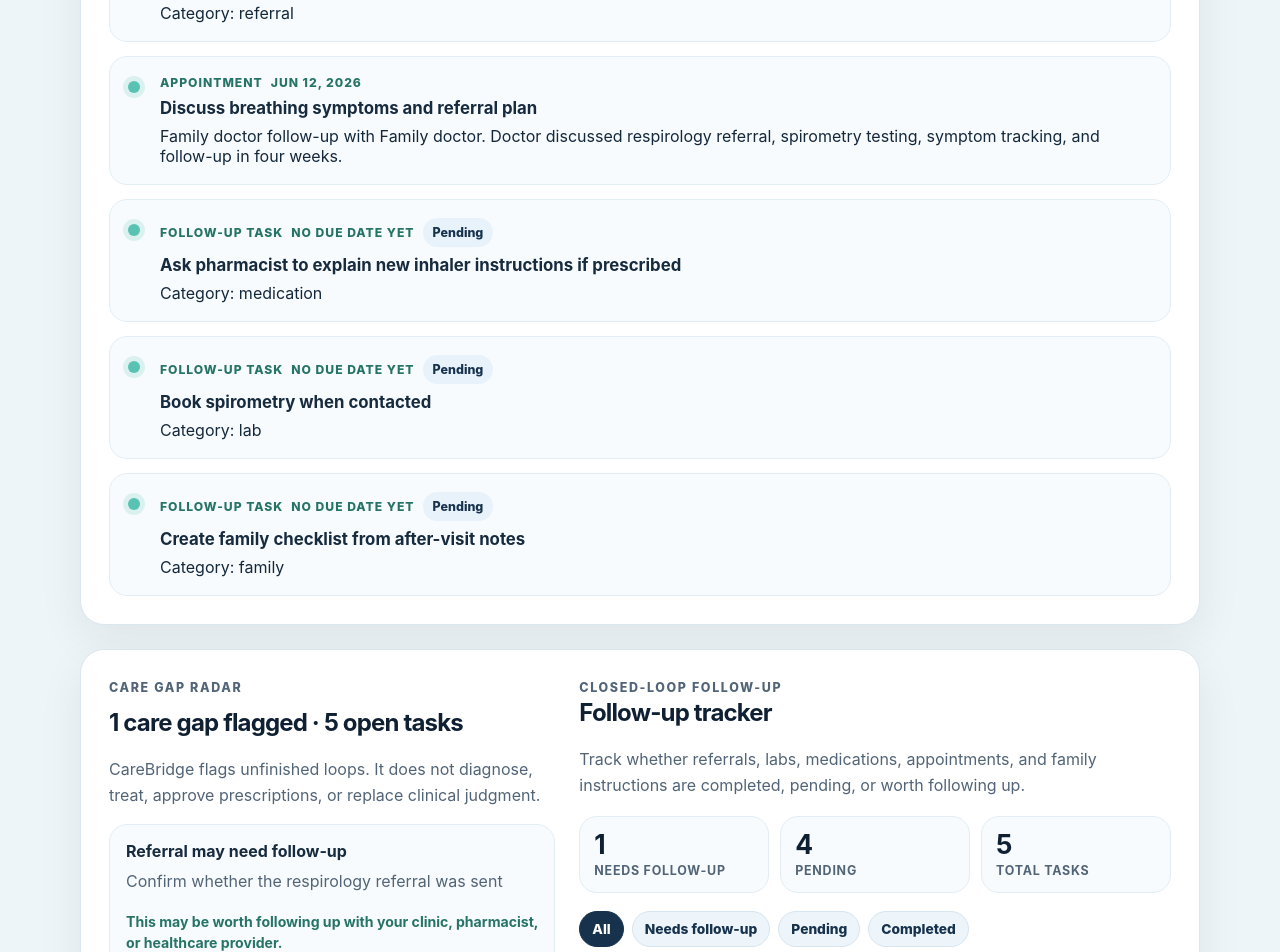
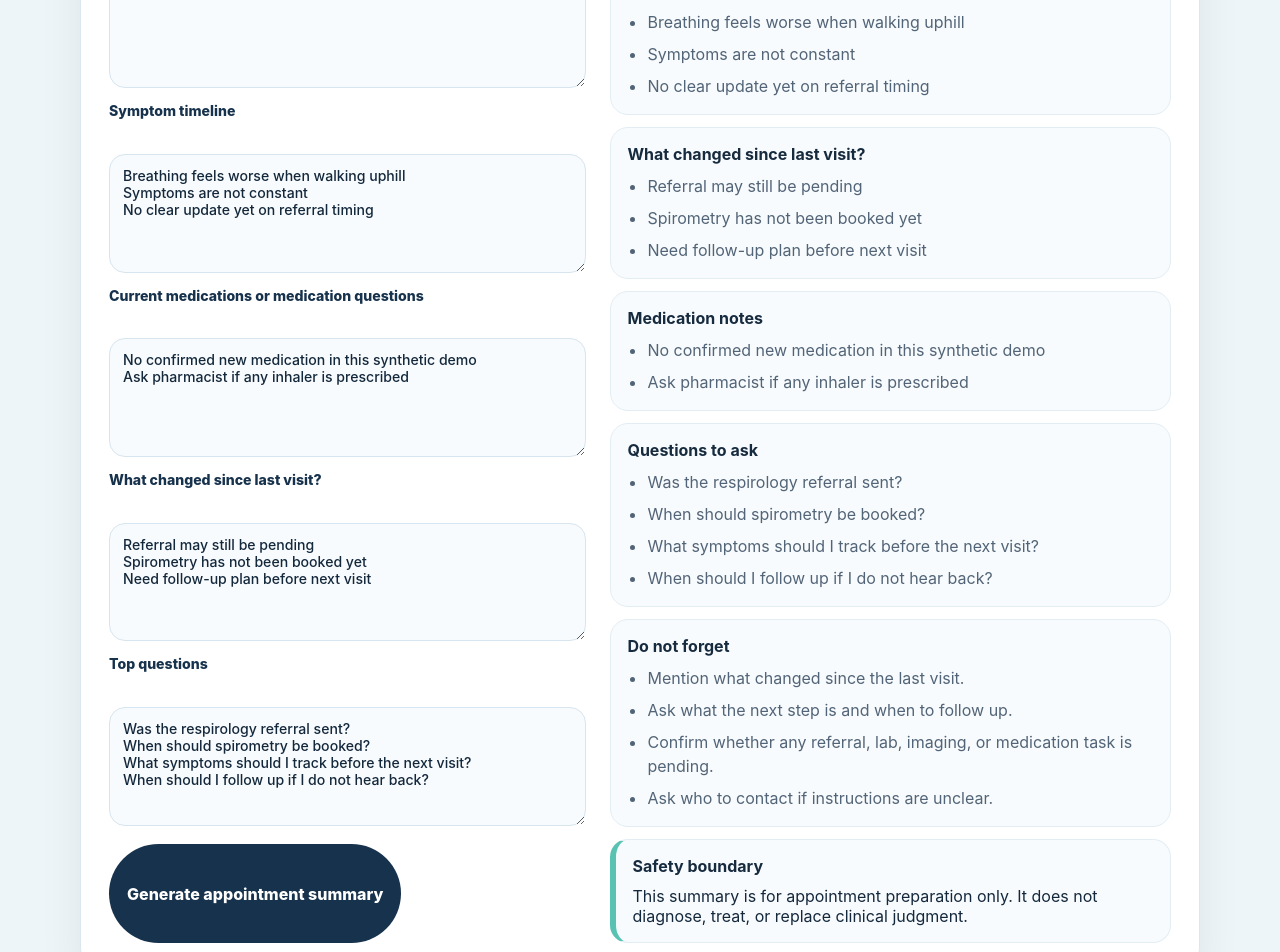
Before and after one commit to Kushrishi/carebridge-canada, a React (Vite) app: page / in a window 1280 px wide. Shown: the part 1220-2172 px from the top of the page. Built offline with nearby package versions, Linux system fonts and the light colour scheme.

Commit message:
Add appointment preparation workflow
Add a deterministic appointment prep workflow that turns concerns, symptom timelines, medication notes, recent changes, and questions into a doctor-ready summary with safety boundaries and tests.

```diff
--- a/src/App.css
+++ b/src/App.css
@@ -425,3 +425,107 @@ button {
   color: #63758a;
   font-size: 0.88rem;
 }
+
+.appointment-prep-section {
+  margin-bottom: 24px;
+  padding: 28px;
+  border: 1px solid #dbe7ef;
+  border-radius: 24px;
+  background: white;
+  box-shadow: 0 16px 45px rgba(8, 23, 42, 0.07);
+}
+
+.appointment-prep-grid {
+  display: grid;
+  grid-template-columns: 0.92fr 1.08fr;
+  gap: 24px;
+  margin-top: 22px;
+}
+
+.prep-form {
+  display: grid;
+  gap: 14px;
+}
+
+.prep-form label {
+  display: grid;
+  gap: 8px;
+  color: #17324c;
+  font-size: 0.88rem;
+  font-weight: 850;
+}
+
+.prep-form input,
+.prep-form textarea {
+  width: 100%;
+  border: 1px solid #d6e5ef;
+  border-radius: 16px;
+  padding: 12px 13px;
+  color: #14283c;
+  background: #f8fbfd;
+  font: inherit;
+  font-weight: 500;
+}
+
+.prep-form textarea {
+  min-height: 92px;
+  resize: vertical;
+}
+
+.prep-form input:focus,
+.prep-form textarea:focus {
+  outline: 3px solid rgba(89, 194, 179, 0.24);
+  border-color: #59c2b3;
+}
+
+.prep-form button {
+  justify-self: start;
+  margin-top: 4px;
+  color: white;
+  background: #17324c;
+}
+
+.prep-summary {
+  display: grid;
+  gap: 12px;
+}
+
+.summary-card {
+  border: 1px solid #e3edf4;
+  border-radius: 18px;
+  padding: 16px;
+  background: #f8fbfd;
+}
+
+.summary-card--primary {
+  background: #eefaf7;
+  border-color: #c9eee6;
+}
+
+.summary-card h3 {
+  margin-bottom: 10px;
+  font-size: 1rem;
+}
+
+.summary-card p {
+  margin-bottom: 0;
+}
+
+.summary-card ul {
+  display: grid;
+  gap: 8px;
+  margin: 0;
+  padding-left: 20px;
+  color: #526477;
+  line-height: 1.5;
+}
+
+.safety-summary {
+  border-left: 6px solid #59c2b3;
+}
+
+@media (max-width: 820px) {
+  .appointment-prep-grid {
+    grid-template-columns: 1fr;
+  }
+}
--- a/src/App.tsx
+++ b/src/App.tsx
@@ -3,6 +3,7 @@ import { CareTimeline } from './components/CareTimeline';
 import { FollowUpTracker } from './components/FollowUpTracker';
 import { demoCarePassport } from './data/demoCareGraph';
 import { countOpenTasks, createCareGaps } from './utils/careGapRadar';
+import { AppointmentPrep } from './components/AppointmentPrep';
 
 function App() {
   const careGaps = createCareGaps(demoCarePassport.followUpTasks);
@@ -64,6 +65,8 @@ function App() {
           </p>
         </article>
       </section>
+
+      <AppointmentPrep />
 
       <CareTimeline
         appointments={demoCarePassport.recentAppointments}
--- /dev/null
+++ b/src/components/AppointmentPrep.tsx
@@ -0,0 +1,188 @@
+import { useMemo, useState } from 'react';
+import {
+  createAppointmentPrepSummary,
+  type AppointmentPrepInput,
+} from '../utils/appointmentPrep';
+
+const defaultPrepInput: AppointmentPrepInput = {
+  appointmentType: 'family doctor follow-up',
+  mainConcern: 'shortness of breath and waiting for respirology referral',
+  symptomTimeline:
+    'Breathing feels worse when walking uphill\nSymptoms are not constant\nNo clear update yet on referral timing',
+  currentMedications:
+    'No confirmed new medication in this synthetic demo\nAsk pharmacist if any inhaler is prescribed',
+  recentChanges:
+    'Referral may still be pending\nSpirometry has not been booked yet\nNeed follow-up plan before next visit',
+  topQuestions:
+    'Was the respirology referral sent?\nWhen should spirometry be booked?\nWhat symptoms should I track before the next visit?\nWhen should I follow up if I do not hear back?',
+};
+
+export function AppointmentPrep() {
+  const [prepInput, setPrepInput] =
+    useState<AppointmentPrepInput>(defaultPrepInput);
+  const [hasGeneratedSummary, setHasGeneratedSummary] = useState(true);
+
+  const summary = useMemo(
+    () => createAppointmentPrepSummary(prepInput),
+    [prepInput],
+  );
+
+  function updateField(field: keyof AppointmentPrepInput, value: string) {
+    setPrepInput((currentInput) => ({
+      ...currentInput,
+      [field]: value,
+    }));
+  }
+
+  return (
+    <section className="appointment-prep-section" aria-labelledby="appointment-prep-title">
+      <div className="section-heading">
+        <p className="eyebrow">Before the visit</p>
+        <h2 id="appointment-prep-title">Appointment preparation</h2>
+        <p>
+          Turn scattered concerns, symptoms, medication notes, and questions into
+          a doctor-ready visit summary.
+        </p>
+      </div>
+
+      <div className="appointment-prep-grid">
+        <form
+          className="prep-form"
+          onSubmit={(event) => {
+            event.preventDefault();
+            setHasGeneratedSummary(true);
+          }}
+        >
+          <label>
+            Appointment type
+            <input
+              value={prepInput.appointmentType}
+              onChange={(event) =>
+                updateField('appointmentType', event.target.value)
+              }
+            />
+          </label>
+
+          <label>
+            Main concern
+            <textarea
+              value={prepInput.mainConcern}
+              onChange={(event) =>
+                updateField('mainConcern', event.target.value)
+              }
+            />
+          </label>
+
+          <label>
+            Symptom timeline
+            <textarea
+              value={prepInput.symptomTimeline}
+              onChange={(event) =>
+                updateField('symptomTimeline', event.target.value)
+              }
+            />
+          </label>
+
+          <label>
+            Current medications or medication questions
+            <textarea
+              value={prepInput.currentMedications}
+              onChange={(event) =>
+                updateField('currentMedications', event.target.value)
+              }
+            />
+          </label>
+
+          <label>
+            What changed since last visit?
+            <textarea
+              value={prepInput.recentChanges}
+              onChange={(event) =>
+                updateField('recentChanges', event.target.value)
+              }
+            />
+          </label>
+
+          <label>
+            Top questions
+            <textarea
+              value={prepInput.topQuestions}
+              onChange={(event) =>
+                updateField('topQuestions', event.target.value)
+              }
+            />
+          </label>
+
+          <button type="submit">Generate appointment summary</button>
+        </form>
+
+        {hasGeneratedSummary && (
+          <div className="prep-summary" aria-label="Generated appointment preparation summary">
+            <article className="summary-card summary-card--primary">
+              <p className="eyebrow">30-second doctor summary</p>
+              <p>{summary.thirtySecondSummary}</p>
+            </article>
+
+            <SummaryList
+              title="Symptom timeline"
+              items={summary.symptomTimelineItems}
+              emptyLabel="No symptom timeline added yet."
+            />
+
+            <SummaryList
+              title="What changed since last visit?"
+              items={summary.recentChangeItems}
+              emptyLabel="No changes added yet."
+            />
+
+            <SummaryList
+              title="Medication notes"
+              items={summary.medicationNotes}
+              emptyLabel="No medication notes added yet."
+            />
+
+            <SummaryList
+              title="Questions to ask"
+              items={summary.questionsForClinician}
+              emptyLabel="No questions added yet."
+            />
+
+            <SummaryList
+              title="Do not forget"
+              items={summary.notToForget}
+              emptyLabel="No reminder items generated."
+            />
+
+            <article className="summary-card safety-summary">
+              <h3>Safety boundary</h3>
+              <p>{summary.safetyReminder}</p>
+            </article>
+          </div>
+        )}
+      </div>
+    </section>
+  );
+}
+
+type SummaryListProps = {
+  title: string;
+  items: string[];
+  emptyLabel: string;
+};
+
+function SummaryList({ title, items, emptyLabel }: SummaryListProps) {
+  return (
+    <article className="summary-card">
+      <h3>{title}</h3>
+      {items.length > 0 ? (
+        <ul>
+          {items.map((item) => (
+            <li key={item}>{item}</li>
+          ))}
+        </ul>
+      ) : (
+        <p>{emptyLabel}</p>
+      )}
+    </article>
+  );
+}
--- /dev/null
+++ b/src/utils/appointmentPrep.ts
@@ -0,0 +1,67 @@
+export type AppointmentPrepInput = {
+  appointmentType: string;
+  mainConcern: string;
+  symptomTimeline: string;
+  currentMedications: string;
+  recentChanges: string;
+  topQuestions: string;
+};
+
+export type AppointmentPrepSummary = {
+  thirtySecondSummary: string;
+  symptomTimelineItems: string[];
+  medicationNotes: string[];
+  recentChangeItems: string[];
+  questionsForClinician: string[];
+  notToForget: string[];
+  safetyReminder: string;
+};
+
+export function createAppointmentPrepSummary(
+  input: AppointmentPrepInput,
+): AppointmentPrepSummary {
+  const symptomTimelineItems = parseList(input.symptomTimeline);
+  const medicationNotes = parseList(input.currentMedications);
+  const recentChangeItems = parseList(input.recentChanges);
+  const questionsForClinician = parseList(input.topQuestions);
+
+  const mainConcern = input.mainConcern.trim() || 'the main health concern';
+  const appointmentType = input.appointmentType.trim() || 'the appointment';
+
+  return {
+    thirtySecondSummary: `I am here for ${appointmentType}. My main concern is ${mainConcern}. Since the last visit, the main changes are: ${formatInlineList(
+      recentChangeItems,
+    )}. I would like to clarify next steps, what to monitor, and whether any referrals, labs, medications, or follow-ups are needed.`,
+    symptomTimelineItems,
+    medicationNotes,
+    recentChangeItems,
+    questionsForClinician,
+    notToForget: [
+      'Mention what changed since the last visit.',
+      'Ask what the next step is and when to follow up.',
+      'Confirm whether any referral, lab, imaging, or medication task is pending.',
+      'Ask who to contact if instructions are unclear.',
+    ],
+    safetyReminder:
+      'This summary is for appointment preparation only. It does not diagnose, treat, or replace clinical judgment.',
+  };
+}
+
+function parseList(value: string): string[] {
+  return value
+    .split(/\n|;/)
+    .map((item) => item.trim())
+    .filter(Boolean);
+}
+
+function formatInlineList(items: string[]): string {
+  if (items.length === 0) {
+    return 'not yet clearly documented';
+  }
+
+  if (items.length === 1) {
+    return items[0];
+  }
+
+  return `${items.slice(0, -1).join(', ')}, and ${items.at(-1)}`;
+}
```
Also changed, not shown: tsconfig.json (line endings or trailing spaces), 2 other files (tests, documents, lock files or other folders).
